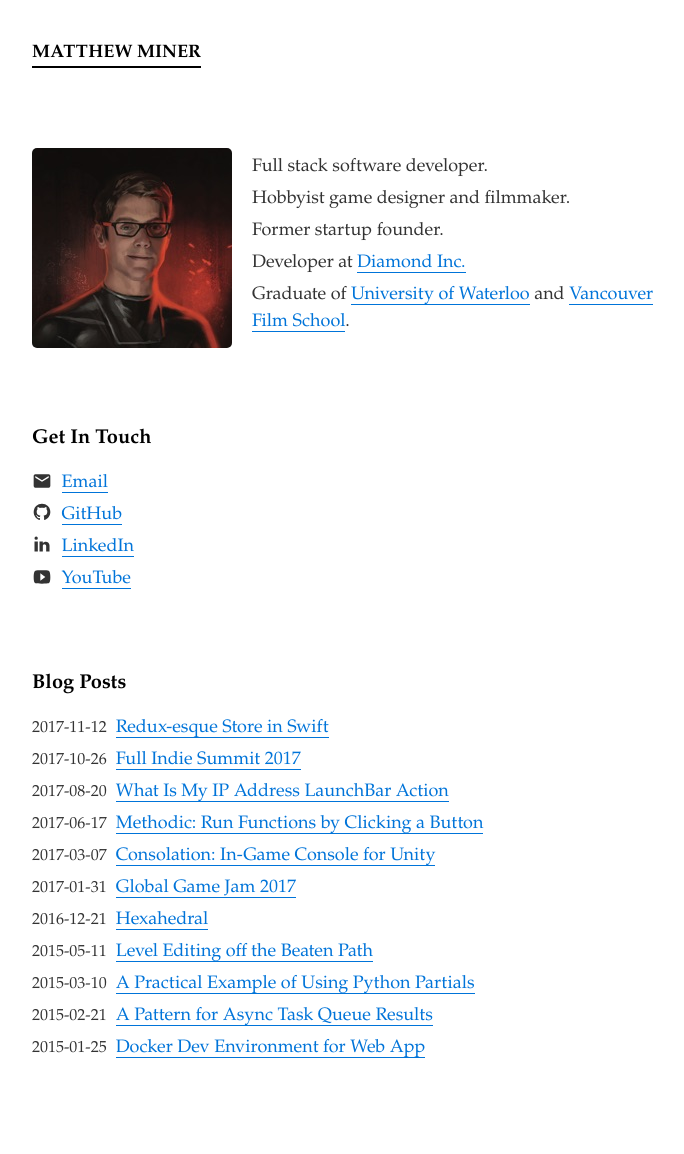
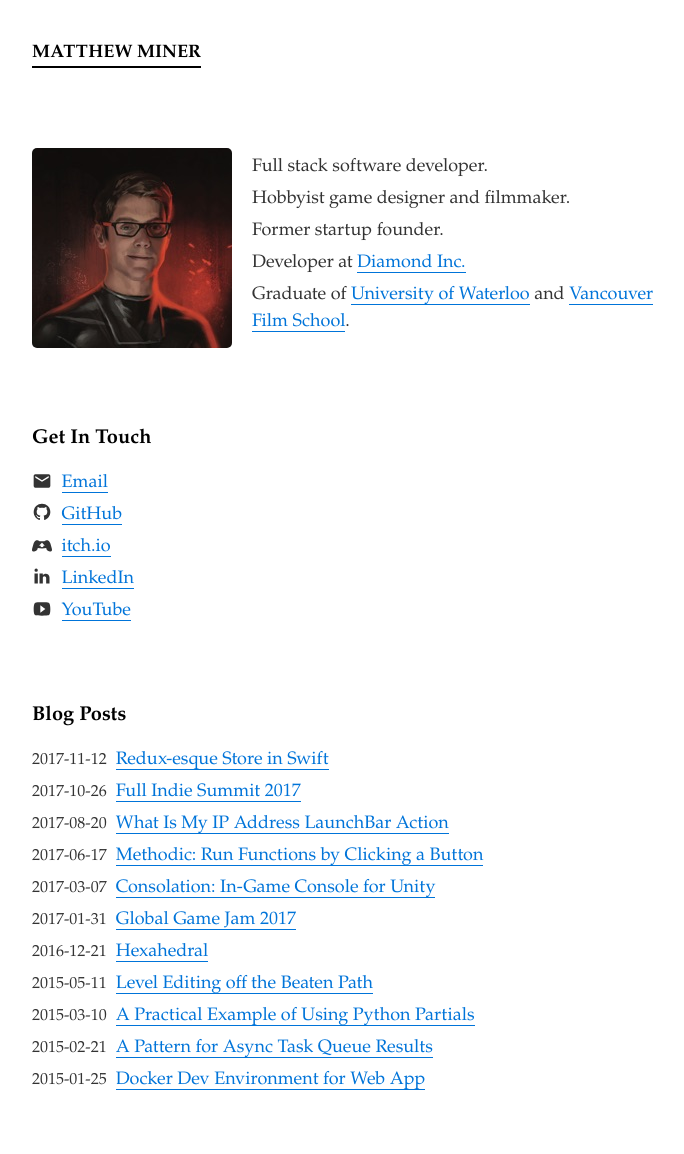
Before and after one commit to mminer/mminer.github.com, a Jekyll site: the page built from index.html, in a window 1280 px wide. Shown: the whole page, without its empty margins (278-962 px from the left). Built offline with Jekyll 4.4.1, drawn with Linux system fonts in a browser that asks for light colours; before the commit the page ends 1122 px from its top, so only the background shows below that.

Commit message:
Add link to itch.io page

```diff
--- a/index.html
+++ b/index.html
@@ -35,6 +35,16 @@ layout: base
 
       <a href="https://github.com/mminer">
         GitHub
+      </a>
+    </li>
+
+    <li class="itch">
+      <svg viewBox="0 0 24 24">
+        <path d="M5.883 5v.001h.002c1.079.003 2.038 0 3.224 1.296.935-.098 1.91-.147 2.888-.145H12c.978-.002 1.953.048 2.888.146 1.188-1.296 2.145-1.293 3.223-1.296h.003v-.001c.51 0 2.548 0 3.969 3.989l1.526 5.473c1.13 4.071-.362 4.172-2.224 4.175-2.761-.102-4.29-2.108-4.29-4.113-1.528.25-3.311.376-5.094.376-1.784 0-3.567-.125-5.095-.376 0 2.005-1.528 4.01-4.29 4.113-1.861-.003-3.354-.104-2.223-4.174l1.525-5.473c1.421-3.989 3.46-3.989 3.969-3.989L5.883 5zm6.113 3.135c-.003.003-2.907 2.67-3.428 3.619l1.901-.076v1.658c0 .078.763.046 1.527.01h.001c.764.036 1.527.068 1.527-.01v-1.658l1.901.076c-.522-.949-3.428-3.618-3.428-3.618v-.001h-.001z" />
+      </svg>
+
+      <a href="https://mminer.itch.io">
+        itch.io
       </a>
     </li>
 
```
